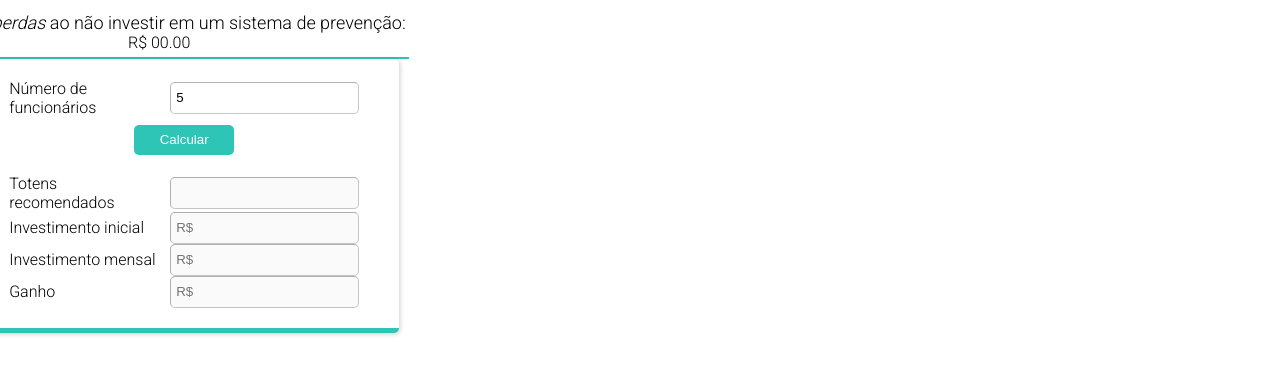
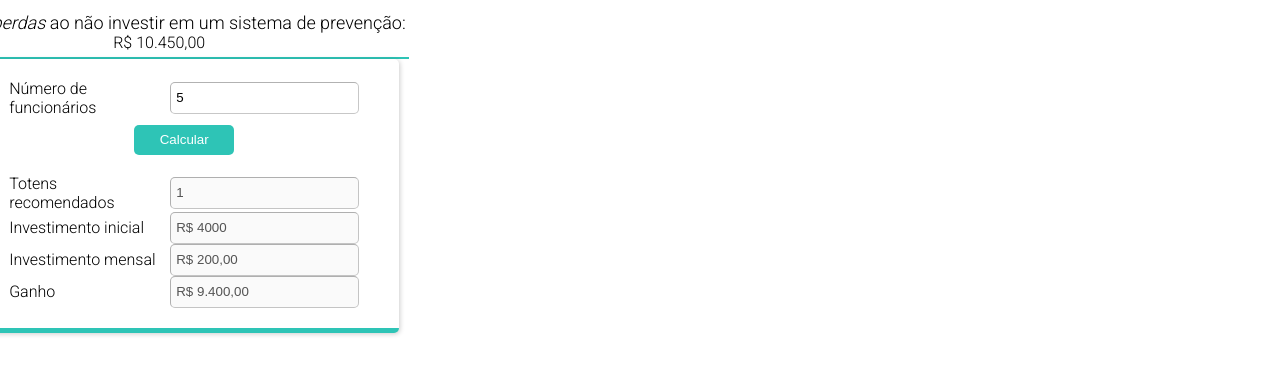
Before and after one commit to BandTec/grupo4-1adsb-2020-2, a website: page SPRINT2/site estático v1/simulador.html in a window 1280 px wide. Both pictures are taken after typing "5" into the empty fields and a click on the button "Calcular". Shown: the part 485-860 px from the top of the page. Drawn offline with Linux system fonts and the light colour scheme.

Commit message:
atualização do simulador

```diff
--- a/SPRINT2/site estático v1/simulador.html
+++ b/SPRINT2/site estático v1/simulador.html
@@ -6,6 +6,7 @@
     <meta name="viewport" content="width=device-width, initial-scale=1.0">
     <link rel="shortcut icon" href="img/esculápio.png">
     <link rel="stylesheet" href="simulador.css">
+
 
     <title>Health Analytics | Simulador Financeiro</title>
 </head>
@@ -114,6 +115,9 @@
     </div>
     <!--footer finish-->
 
+    <script src="simulador.js"></script>
+
+
 </body>
 
 </html>
--- /dev/null
+++ b/SPRINT2/site estático v1/simulador.js
@@ -0,0 +1,34 @@
+function calcular() {
+
+    var num_funcionarios = document.getElementById('num_funcionarios').value; // Atribuiu o input a var num_funcionarios
+    var limite_totem = 50; //Limite de totens
+    var valor_servico = 3500;//Valor do serviço
+    var manutencao = 200; //valor da mutenção mensal
+    var taxa_instalacao = 500; //taxa de instalação
+    var salario_minimo = 1045; //salario minimo
+    var num_totens; //indefinido
+
+
+    if (num_funcionarios <= limite_totem) {
+        num_totens = 1; //Se o número de funcionarios for maior igual  50 num_totens = 1
+        document.getElementById('num_totens').value = num_totens;
+    } else { //Se numero de funcionarios for > 50, numero de totens = num_funcionarios/ 50;
+        num_totens = Math.round(num_funcionarios / limite_totem);
+        document.getElementById('num_totens').value = num_totens;
+    }
+
+    var investimento_inicial = (num_totens * valor_servico) + taxa_instalacao;//(num_totens * 3500) + 500
+    var investimento_mensal = manutencao * num_totens; // 200 * numero totens
+    // a cada 1 dolar investido na saude do funcionario, podem ser retornados ate 4 dolares. 300%. pior situação 235%.
+    var lucro = investimento_inicial * 2.35;
+    //funcionarios doentes acabam gerando a despesa de 2 funcionarios
+    var possiveis_perdas = num_funcionarios * (salario_minimo * 2); //numero de funcionarios * 2090;
+
+    document.getElementById('investimento_inicial').value = `R$ ${investimento_inicial}`
+    document.getElementById('investimento_mensal').value = investimento_mensal.toLocaleString("pt-BR", { minimumFractionDigits: 2, style: 'currency', currency: 'BRL' });;
+    document.getElementById('lucro').value = lucro.toLocaleString("pt-BR", { minimumFractionDigits: 2, style: 'currency', currency: 'BRL' });
+    document.getElementById('possiveis_perdas').innerHTML = possiveis_perdas.toLocaleString("pt-BR", { minimumFractionDigits: 2, style: 'currency', currency: 'BRL' });
+
+
+
+}
```
